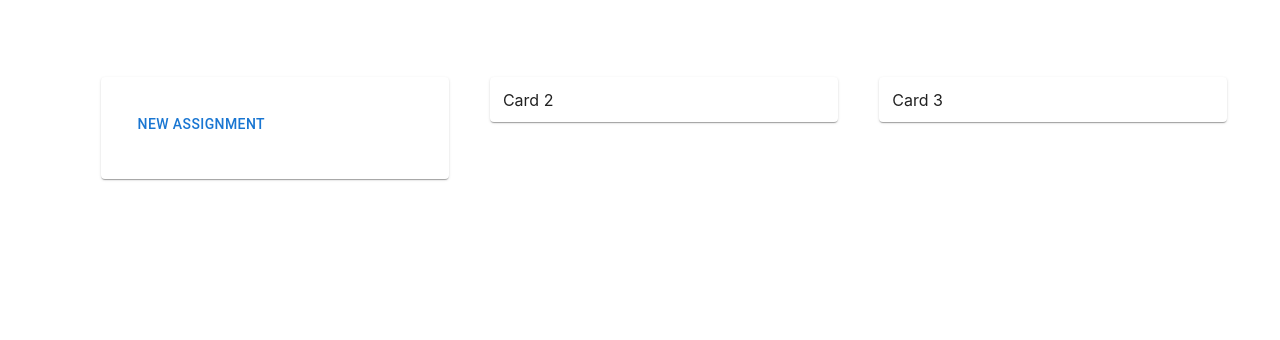
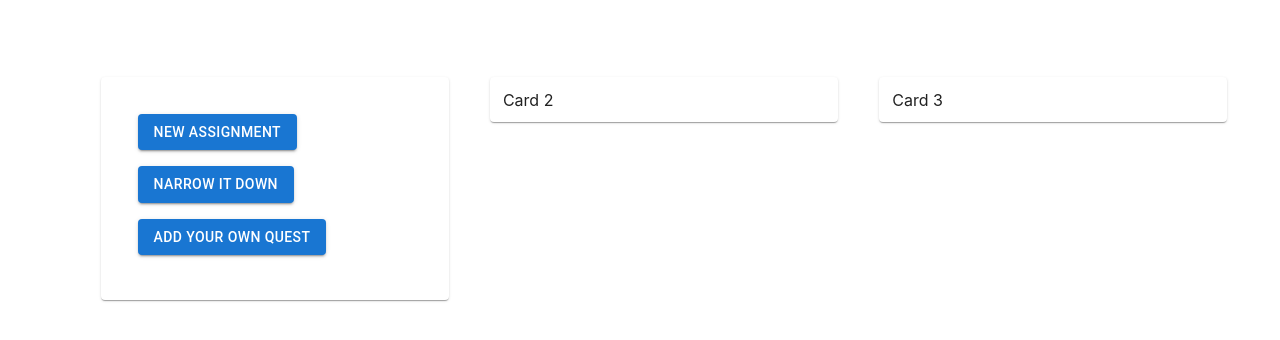
Before and after one commit to cass1618/side-quest, a React (Create React App) app: page / in a window 1280 px wide. Shown: the top 340 px of the page. Built offline with nearby package versions, Linux system fonts and the light colour scheme.

Commit message:
:brain: add more buttons including tooltips that explain the costs associated with these actions (CSH-2)

```diff
--- a/src/Home.tsx
+++ b/src/Home.tsx
@@ -15,12 +15,23 @@ const cardStyle = css({
 	margin: '1vw',
 });
 
+const buttonStyle = css({
+	margin: '1vh',
+});
+
 function Home() {
 	const [flip, setFlip] = useState<Boolean>(false);
 
 	const handleNewAssignment = () => {
 		setFlip(!flip);
-		console.log(flip);
+	};
+
+	const handleAddYourOwn = () => {
+		console.log('add your own');
+	};
+
+	const handleNarrowDown = () => {
+		console.log('select filters');
 	};
 
 	return (
@@ -30,15 +41,43 @@ function Home() {
 					<Card css={cardStyle}>
 						{!flip ? (
 							<CardContent className="front">
-								<Tooltip title="If you have no idea what to do with yourself, get assigned a random activity">
-									<Button onClick={handleNewAssignment}>
+								<Tooltip title="If you have no idea what to do with yourself, get assigned a random activity.">
+									<Button
+										css={buttonStyle}
+										variant="contained"
+										onClick={handleNewAssignment}
+									>
 										New Assignment
+									</Button>
+								</Tooltip>
+								<Tooltip title="If you are feeling somewhat decisive, take some time to select preferences to help curate a task that you're interested in">
+									<Button
+										css={buttonStyle}
+										variant="contained"
+										onClick={handleNarrowDown}
+									>
+										Narrow it Down
+									</Button>
+								</Tooltip>
+								<Tooltip title="If you have a lot of ideas and some spare time, add your own quests to the mix.">
+									<Button
+										css={buttonStyle}
+										variant="contained"
+										onClick={handleAddYourOwn}
+									>
+										Add Your Own Quest
 									</Button>
 								</Tooltip>
 							</CardContent>
 						) : (
 							<CardContent className="back">
-								<h3>Your Mission</h3>
+								<h2>Your Mission</h2>
+								<h3>Organize your closet</h3>
+								<p>
+									{' '}
+									- select some items that you don't wear
+									anymore to donate
+								</p>
 							</CardContent>
 						)}
 					</Card>
```
